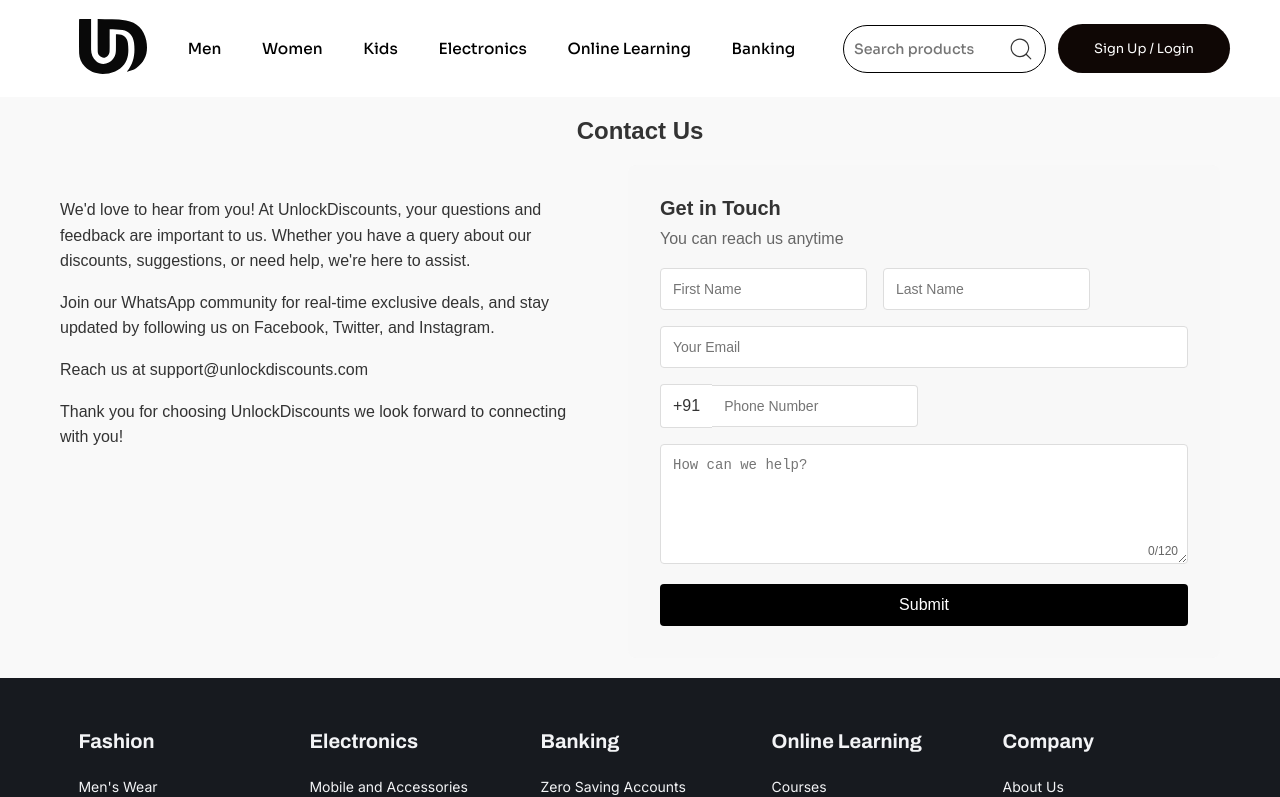
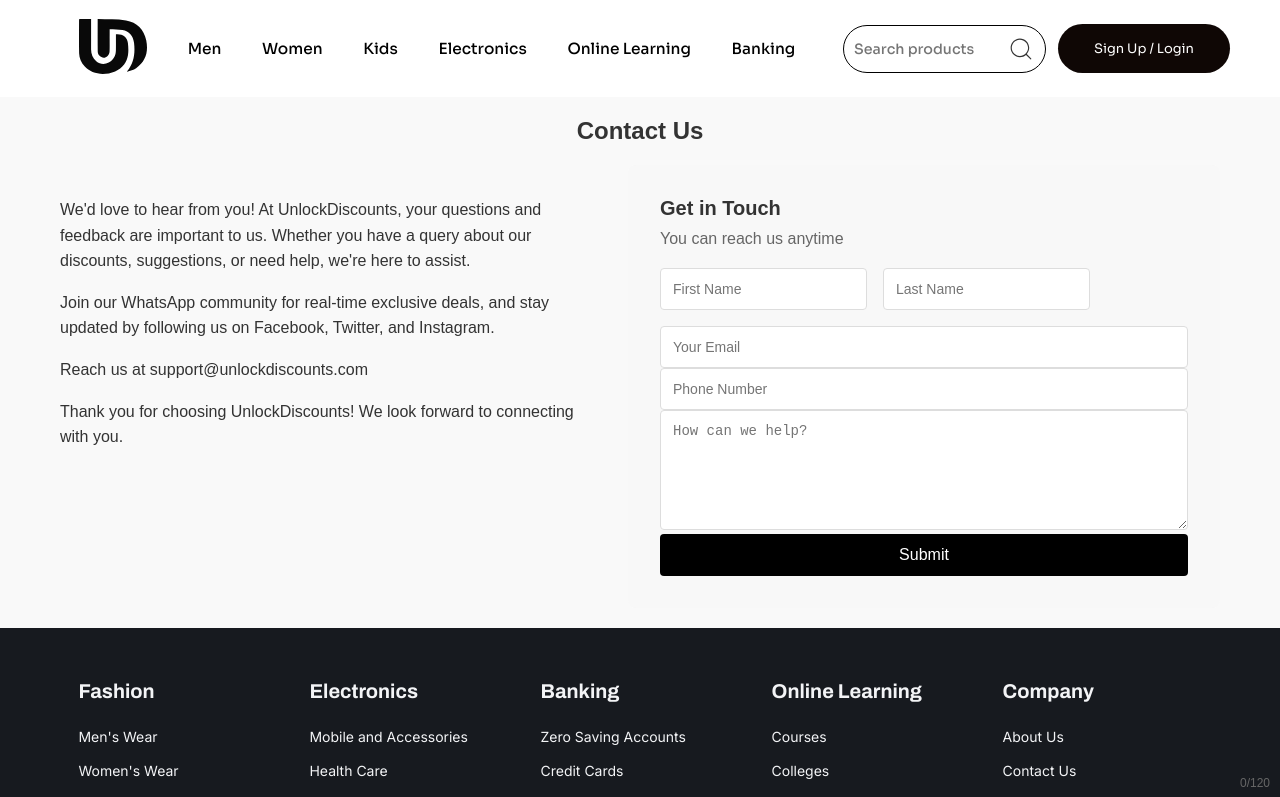
Before and after one commit to UnlockDiscounts/unlockdiscounts-frontend, a React (Create React App) app: page /contactUs in a window 1280 px wide. Shown: the top 797 px of the page. Built offline with nearby package versions, Linux system fonts and the light colour scheme; a web font is replaced by a local one.

Commit message:
Update ContactUs.js (Resolving Conflicts Manually)

```diff
--- a/src/components/ContactUs.js
+++ b/src/components/ContactUs.js
@@ -2,6 +2,7 @@
 import "../styles/ContactUs.css";
 import Navbar from "./Navbar";
 import Footer from "./Footer";
+import toast, { Toaster } from "react-hot-toast";
 
 const ContactUs = () => {
   const [formData, setFormData] = useState({
@@ -25,18 +26,13 @@
 
     switch (name) {
       case "firstName":
-        if (!value.trim()) {
-          error = "First name is required";
-        } else if (value.trim().length < 2) {
-          error = "First name must be at least 2 characters";
-        }
-        break;
-
       case "lastName":
         if (!value.trim()) {
-          error = "Last name is required";
+          error = `${name === "firstName" ? "First" : "Last"} name is required`;
+        } else if (!/^[A-Za-z]+$/.test(value.trim())) {
+          error = `${name === "firstName" ? "First" : "Last"} name must contain only alphabets`;
         } else if (value.trim().length < 2) {
-          error = "Last name must be at least 2 characters";
+          error = `${name === "firstName" ? "First" : "Last"} name must be at least 2 characters`;
         }
         break;
 
@@ -45,14 +41,16 @@
           error = "Email is required";
         } else if (!/^[A-Z0-9._%+-]+@[A-Z0-9.-]+\.[A-Z]{2,}$/i.test(value)) {
           error = "Invalid email address";
+        } else if (/^[0-9]/.test(value)) {  // Check if email starts with a number
+          error = "Email cannot start with a number";
         }
         break;
 
       case "phone":
         if (!value.trim()) {
           error = "Phone number is required";
-        } else if (!/^[0-9]{10}$/.test(value)) {
-          error = "Phone number must be 10 digits";
+        } else if (!/^\d{10}$/.test(value)) {
+          error = "Phone number must be exactly 10 digits";
         }
         break;
 
@@ -73,8 +71,24 @@
     return error;
   };
 
+
   const handleChange = (e) => {
     const { name, value } = e.target;
+
+    // Prevent typing numbers in First Name and Last Name
+    if ((name === "firstName" || name === "lastName") && /[^A-Za-z]/.test(value)) {
+      return;
+    }
+
+    // Prevent typing anything except digits in Phone Number
+    if (name === "phone" && /[^0-9]/.test(value)) {
+      return;
+    }
+
+    // Limit message length to 120 characters
+    if (name === "message" && value.length > 120) {
+      return;
+    }
 
     setFormData((prevState) => ({
       ...prevState,
@@ -112,6 +126,7 @@
 
     if (validateForm()) {
       console.log("Form submitted successfully:", formData);
+      toast.success("Thank you for contacting us! We'll get back to you soon.");
 
       // Reset form after successful submission
       setFormData({
@@ -121,17 +136,15 @@
         phone: "",
         message: "",
       });
-
-      // You would typically send the data to your backend here
-      alert("Thank you for contacting us! We'll get back to you soon.");
     } else {
-      console.log("Form has errors");
+      toast.error("Please fix the errors before submitting.");
     }
   };
 
   return (
     <>
       <Navbar />
+      <Toaster />
       <main className="contact-main">
         <h1 className="contact-title">Contact Us</h1>
         <div className="contact-wrapper">
@@ -152,8 +165,8 @@
             </p>
 
             <p className="contact-thank-you">
-              Thank you for choosing UnlockDiscounts we look forward to
-              connecting with you!
+              Thank you for choosing UnlockDiscounts! We look forward to
+              connecting with you.
             </p>
           </section>
 
@@ -167,117 +180,63 @@
                   <input
                     type="text"
                     name="firstName"
-                    className={`contact-input ${
-                      errors.firstName ? "contact-input-error" : ""
-                    }`}
+                    className={`contact-input ${errors.firstName ? "contact-input-error" : ""}`}
                     placeholder="First Name"
                     value={formData.firstName}
                     onChange={handleChange}
-                    onBlur={(e) => handleChange(e)}
                   />
-                  {errors.firstName && (
-                    <span className="contact-error-message">
-                      {errors.firstName}
-                    </span>
-                  )}
+                  {errors.firstName && <span className="contact-error-message">{errors.firstName}</span>}
                 </div>
 
                 <div className="contact-input-container">
                   <input
                     type="text"
                     name="lastName"
-                    className={`contact-input ${
-                      errors.lastName ? "contact-input-error" : ""
-                    }`}
+                    className={`contact-input ${errors.lastName ? "contact-input-error" : ""}`}
                     placeholder="Last Name"
                     value={formData.lastName}
                     onChange={handleChange}
-                    onBlur={(e) => handleChange(e)}
                   />
-                  {errors.lastName && (
-                    <span className="contact-error-message">
-                      {errors.lastName}
-                    </span>
-                  )}
+                  {errors.lastName && <span className="contact-error-message">{errors.lastName}</span>}
                 </div>
               </div>
 
-              <div className="contact-input-group">
               <div className="contact-input-container">
                 <input
                   type="email"
                   name="email"
-                    className={`contact-input ${
-                      errors.email ? "contact-input-error" : ""
-                    }`}
+                  className={`contact-input ${errors.email ? "contact-input-error" : ""}`}
                   placeholder="Your Email"
                   value={formData.email}
                   onChange={handleChange}
-                    onBlur={(e) => handleChange(e)}
                 />
-                  {errors.email && (
-                    <span className="contact-error-message">
-                      {errors.email}
-                    </span>
-                  )}
-                </div>
+                {errors.email && <span className="contact-error-message">{errors.email}</span>}
               </div>
 
-              <div className="contact-input-group contact-phone-group">
-                <span
-                  className={`contact-country-code ${
-                    errors.phone ? "country-code-error-size-fix" : ""
-                  }`}
-                >
-                  +91
-                </span>
               <div className="contact-input-container">
                 <input
                   type="tel"
                   name="phone"
-                    className={`contact-input contact-phone-input ${
-                      errors.phone ? "contact-input-error" : ""
-                    }`}
+                  className={`contact-input ${errors.phone ? "contact-input-error" : ""}`}
                   placeholder="Phone Number"
                   value={formData.phone}
                   onChange={handleChange}
-                    onBlur={(e) => handleChange(e)}
                 />
-                  {errors.phone && (
-                    <span className="contact-error-message">
-                      {errors.phone}
-                    </span>
-                  )}
-                </div>
+                {errors.phone && <span className="contact-error-message">{errors.phone}</span>}
               </div>
 
-              <div className="contact-input-group">
               <div className="contact-input-container">
                 <textarea
                   name="message"
-                    className={`contact-textarea ${
-                      errors.message ? "contact-input-error" : ""
-                    }`}
+                  className={`contact-textarea ${errors.message ? "contact-input-error" : ""}`}
                   placeholder="How can we help?"
                   value={formData.message}
                   onChange={handleChange}
-                    onBlur={(e) => handleChange(e)}
                 />
-                  <span
-                    className={`contact-char-count ${
-                      formData.message.length > 120
-                        ? "contact-char-count-error"
-                        : ""
-                    }`}
-                  >
+                <span className={`contact-char-count ${formData.message.length > 120 ? "contact-char-count-error" : ""}`}>
                   {formData.message.length}/120
                 </span>
-                  {errors.message && (
-                    <span className="contact-error-message">
-                      {errors.message}
-                    </span>
-                  )}
-                </div>
+                {errors.message && <span className="contact-error-message">{errors.message}</span>}
               </div>
 
               <button type="submit" className="contact-submit-btn">
```
Lines whose indentation alone changed are shown as unchanged.
